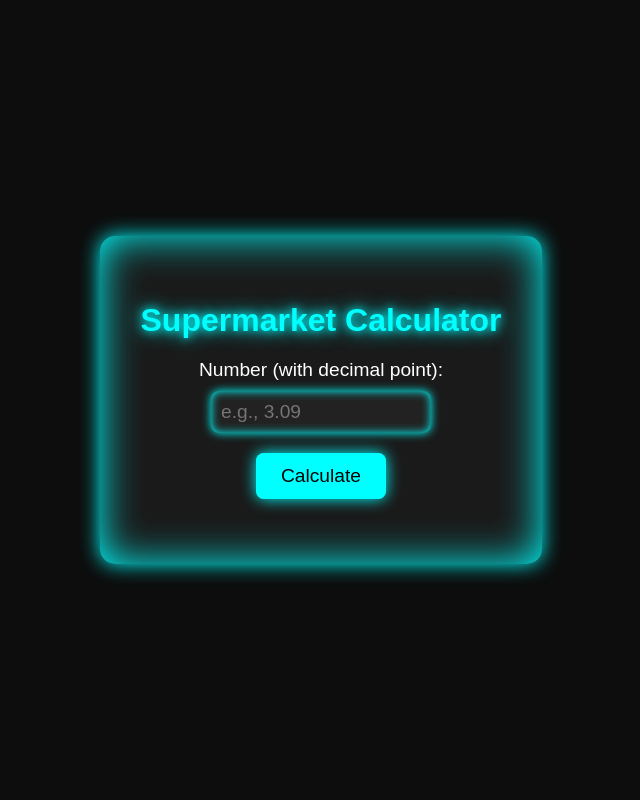
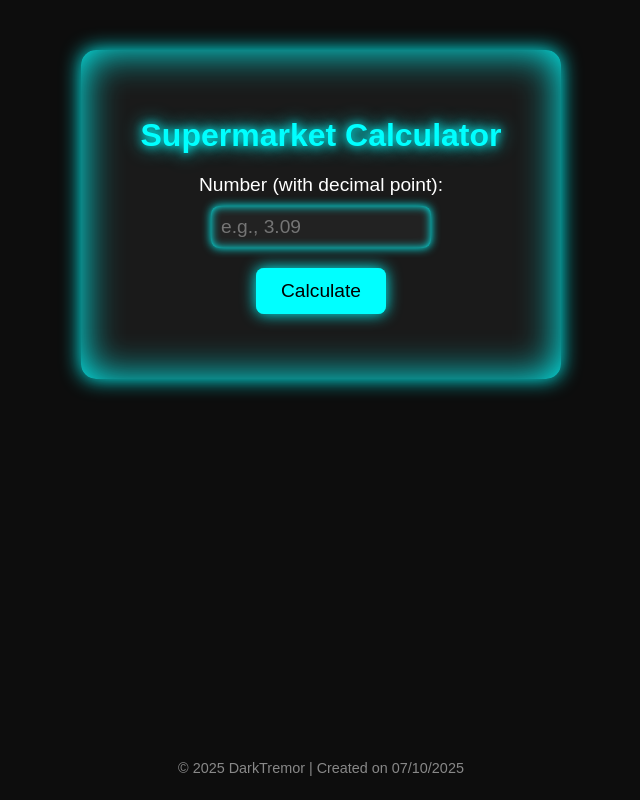
Before and after one commit to Theodor-v-B/supermaket-calculator, a plain HTML site: page index.html in a window 1280 px wide. Shown: the whole page, without its empty margins (319-959 px from the left). Drawn offline with Linux system fonts and the light colour scheme.

Commit message:
added new format

```diff
--- a/index.html
+++ b/index.html
@@ -2,32 +2,38 @@
 <html lang="en">
 <head>
   <meta charset="UTF-8" />
-  <title>Neon Calculator</title>
+  <title>Supermarket Calculator</title>
   <style>
     body {
       margin: 0;
       padding: 0;
-      height: 100vh;
+      min-height: 100vh;
       display: flex;
-      justify-content: center;
-      align-items: center;
-      background-color: #0d0d0d; /* Dark background */
+      flex-direction: column;
+      justify-content: space-between;
+      background-color: #0d0d0d;
       font-family: 'Arial', sans-serif;
     }
 
+    main {
+      flex: 1;
+    }
+
     .container {
-      text-align: center;
+      max-width: 400px;
+      margin: 50px auto;
       padding: 40px;
       border-radius: 15px;
-      background-color: #1a1a1a; /* Slightly lighter container */
-      box-shadow: 0 0 20px #0ff, 0 0 40px #0ff inset; /* Neon glow effect */
+      background-color: #1a1a1a;
+      box-shadow: 0 0 20px #0ff, 0 0 40px #0ff inset;
+      text-align: center;
     }
 
     h2 {
-      color: #0ff; /* Neon cyan */
+      color: #0ff;
       font-size: 2em;
       margin-bottom: 20px;
-      text-shadow: 0 0 10px #0ff, 0 0 20px #0ff; /* Glowing text */
+      text-shadow: 0 0 10px #0ff, 0 0 20px #0ff;
     }
 
     label {
@@ -78,9 +84,19 @@
       color: #0ff;
       text-shadow: 0 0 10px #0ff, 0 0 20px #0ff;
     }
+
+    footer {
+      text-align: center;
+      padding: 10px;
+      font-family: Arial, sans-serif;
+      font-size: 0.9em;
+      color: #888;
+      background-color: transparent;
+    }
   </style>
 </head>
 <body>
+  <main>
     <div class="container">
       <h2>Supermarket Calculator</h2>
       <label for="numberInput">Number (with decimal point):</label>
@@ -89,11 +105,17 @@
       <button onclick="calculate()">Calculate</button>
       <div id="result"></div>
     </div>
+  </main>
+
+  <!-- Footer ganz unten -->
+  <footer>
+    <p>&copy; 2025 DarkTremor | Created on 07/10/2025</p>
+  </footer>
 
 <script>
   function calculate() {
     let input = document.getElementById('numberInput').value.trim();
-      input = input.replace(',', '.'); // Replace comma with dot
+    input = input.replace(',', '.'); // Komma durch Punkt ersetzen
     let number = parseFloat(input);
     if (isNaN(number)) {
       document.getElementById('result').textContent = "Please enter a valid number.";
@@ -103,12 +125,10 @@
     document.getElementById('result').textContent = `Result: ${resultValue.toFixed(2)}`;
   }
 
-    // Allow pressing Enter to trigger calculation
+  // Press Enter to trigger calculation
   document.getElementById('numberInput').addEventListener('keydown', function(event) {
     if (event.key === 'Enter') {
       calculate();
     }
   });
 </script>
-</body>
-</html>
```
Also changed, not shown: image.png (added), manifest.json, 1 other file. Lines whose indentation alone changed are shown as unchanged.
